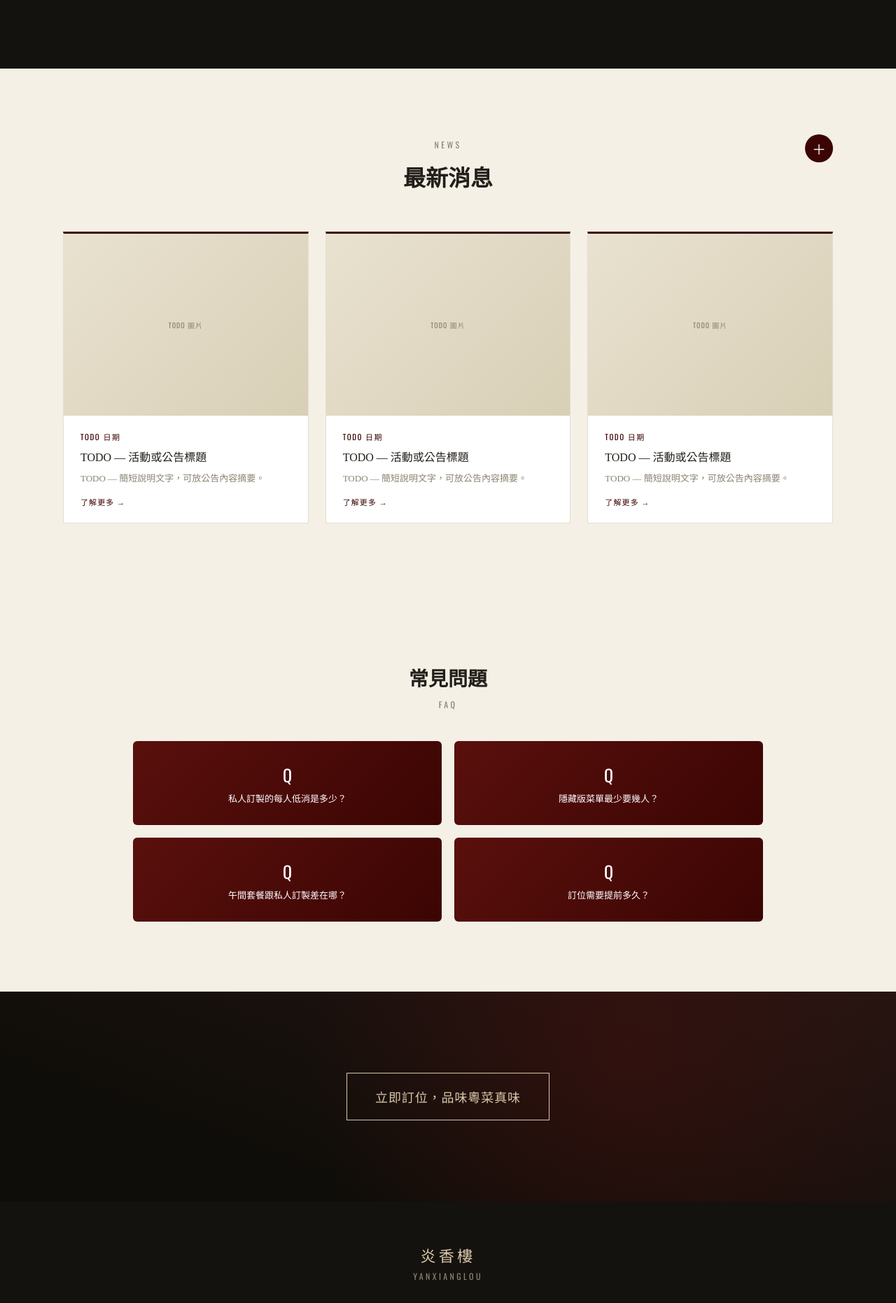
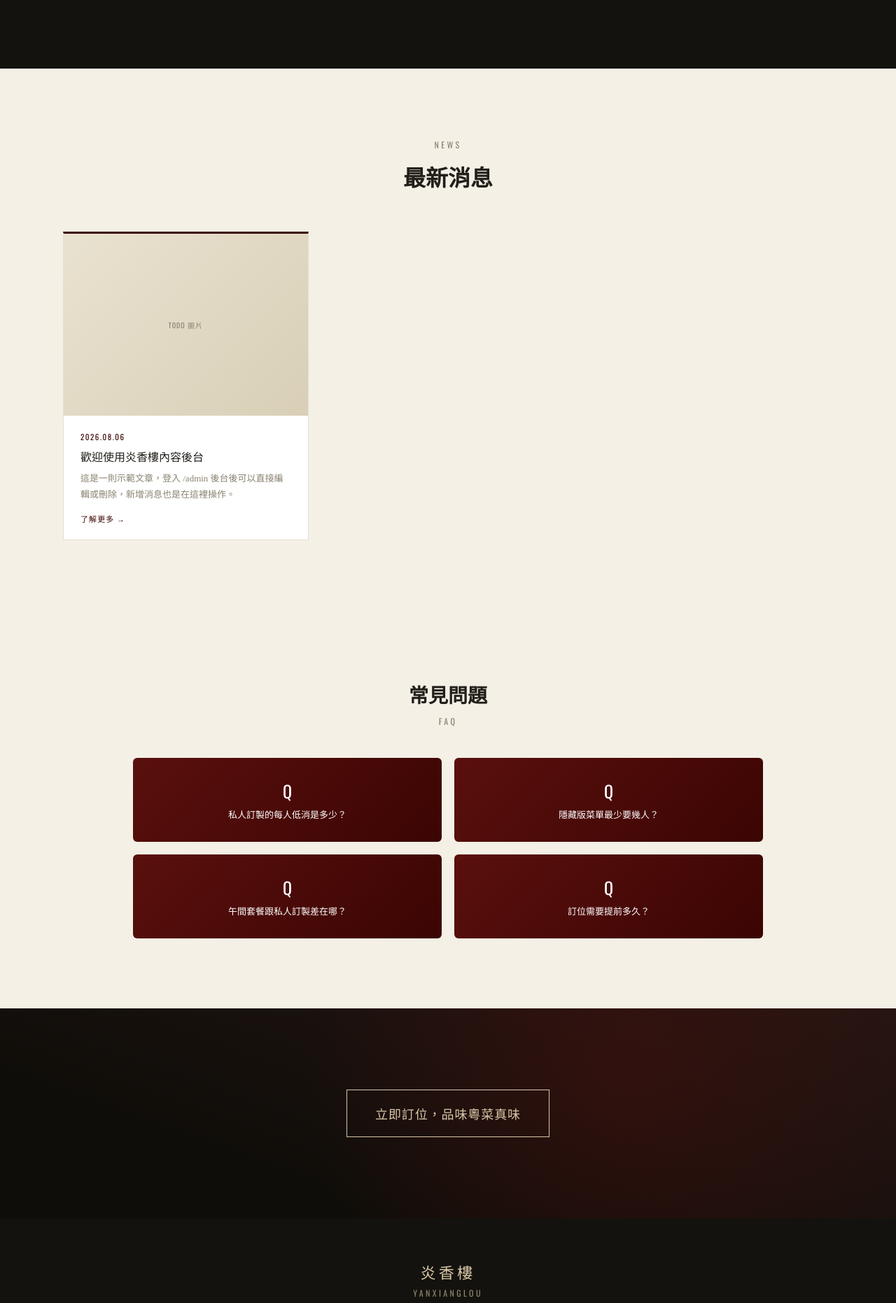
Before and after one commit to yanxianglou/yanxianglou.github.io, a Jekyll site: the page built from index.html, in a window 1280 px wide. Shown: the part 1757-3619 px from the top of the page at 70% size. Built offline with Jekyll 4.4.1, drawn with Linux system fonts in a browser that asks for light colours.

```diff
--- a/_config.yml
+++ b/_config.yml
@@ -2,20 +2,22 @@ title: 炎香樓 Yan Heung Lau
 description: 台中市西區頂級創意粵式料理餐廳
 lang: zh-Hant
 
-# 之後換成自訂網域時，回來改這裡（例如 https://www.yanxianglou.com）
 url: "https://yanxianglou.github.io"
 baseurl: ""
 
 markdown: kramdown
 permalink: pretty
 
-# GitHub Pages 預設支援的 plugin，寫上去保險
 plugins:
   - jekyll-seo-tag
   - jekyll-sitemap
 
-# 全站共用資訊，之後在頁面用 {{ site.restaurant.phone }} 這樣取用
+collections:
+  news:
+    output: true
+    permalink: /news/:slug/
+
 restaurant:
-  phone: "04-XXXX-XXXX"
+  phone: "04-2329-9968"
   address: "台中市西區精誠八街"
-  line_oa: ""   # 之後放LINE官方帳號連結
+  line_oa: ""
--- /dev/null
+++ b/_news/2026-08-06-welcome.md
@@ -0,0 +1,8 @@
+---
+title: "歡迎使用炎香樓內容後台"
+date: 2026-08-06
+excerpt: "這是一則示範文章，登入 /admin 後台後可以直接編輯或刪除，新增消息也是在這裡操作。"
+image: ""
+---
+
+這篇文章的內容目前是示範用途。老闆或店內人員登入 `/admin` 後台後，可以在「最新消息」這個項目底下新增、編輯、刪除文章，存檔後網站會自動更新，最多顯示最新的3則在首頁。
--- a/index.html
+++ b/index.html
@@ -127,14 +127,6 @@
   .news-inner-head{text-align:center;margin-bottom:56px;position:relative;}
   .news-inner-head > .eyebrow{color:var(--muted);margin-bottom:14px;display:block;}
   .news-inner-head > h2{font-size:32px;font-weight:700;}
-  .news-add{
-    position:absolute;top:-6px;right:0;
-    width:40px;height:40px;border-radius:50%;
-    background:var(--accent);color:var(--on-accent);
-    display:flex;align-items:center;justify-content:center;
-    font-size:20px;cursor:pointer;border:none;z-index:3;
-  }
-  .news-add:hover{background:var(--accent-light);}
   .news-list{display:grid;grid-template-columns:repeat(3, 1fr);gap:24px;}
   .news-card{
     background:#fff;border:1px solid #E4DECE;border-top:3px solid var(--accent);
@@ -345,36 +337,26 @@
       <div class="news-inner-head">
         <span class="eyebrow">NEWS</span>
         <h2>最新消息</h2>
-        <button class="news-add" id="newsAdd" title="新增一則消息(示範用，最多維持3則)">＋</button>
       </div>
       <div class="news-list" id="newsList">
+        {% assign news_sorted = site.news | sort: 'date' | reverse %}
+        {% for post in news_sorted limit: 3 %}
         <div class="news-card">
-          <div class="thumb">TODO 圖片</div>
+          <div class="thumb">
+            {% if post.image and post.image != "" %}
+              <img src="{{ post.image | relative_url }}" alt="{{ post.title }}" style="width:100%;height:100%;object-fit:cover;">
+            {% else %}
+              TODO 圖片
+            {% endif %}
+          </div>
           <div class="info">
-            <span class="date">TODO 日期</span>
-            <h4>TODO — 活動或公告標題</h4>
-            <p>TODO — 簡短說明文字，可放公告內容摘要。</p>
-            <span class="more">了解更多 →</span>
+            <span class="date">{{ post.date | date: "%Y.%m.%d" }}</span>
+            <h4>{{ post.title }}</h4>
+            <p>{{ post.excerpt }}</p>
+            <a class="more" href="{{ post.url | relative_url }}">了解更多 →</a>
           </div>
         </div>
-        <div class="news-card">
-          <div class="thumb">TODO 圖片</div>
-          <div class="info">
-            <span class="date">TODO 日期</span>
-            <h4>TODO — 活動或公告標題</h4>
-            <p>TODO — 簡短說明文字，可放公告內容摘要。</p>
-            <span class="more">了解更多 →</span>
-          </div>
-        </div>
-        <div class="news-card">
-          <div class="thumb">TODO 圖片</div>
-          <div class="info">
-            <span class="date">TODO 日期</span>
-            <h4>TODO — 活動或公告標題</h4>
-            <p>TODO — 簡短說明文字，可放公告內容摘要。</p>
-            <span class="more">了解更多 →</span>
-          </div>
-        </div>
+        {% endfor %}
       </div>
     </div>
   </section>
@@ -450,29 +432,6 @@
     }
     setInterval(() => { goTo((current + 1) % slides.length); }, 4000);
   })();
-
-  (function(){
-    const list = document.getElementById('newsList');
-    const addBtn = document.getElementById('newsAdd');
-    let count = 0;
-    addBtn.addEventListener('click', () => {
-      count++;
-      const card = document.createElement('div');
-      card.className = 'news-card';
-      card.innerHTML = `
-        <div class="thumb">TODO 圖片</div>
-        <div class="info">
-          <span class="date">新消息 ${count}</span>
-          <h4>剛新增的公告標題</h4>
-          <p>示範用文字，實際使用時替換成真正的公告內容。</p>
-          <span class="more">了解更多 →</span>
-        </div>`;
-      list.insertBefore(card, list.firstChild);
-      while(list.children.length > 3){
-        list.removeChild(list.lastChild);
-      }
-    });
-  })();
 </script>
 </body>
 </html>
```
Also changed, not shown: admin/config.yml (added, +58 -0 lines), admin/index.html (added, +12 -0 lines).
